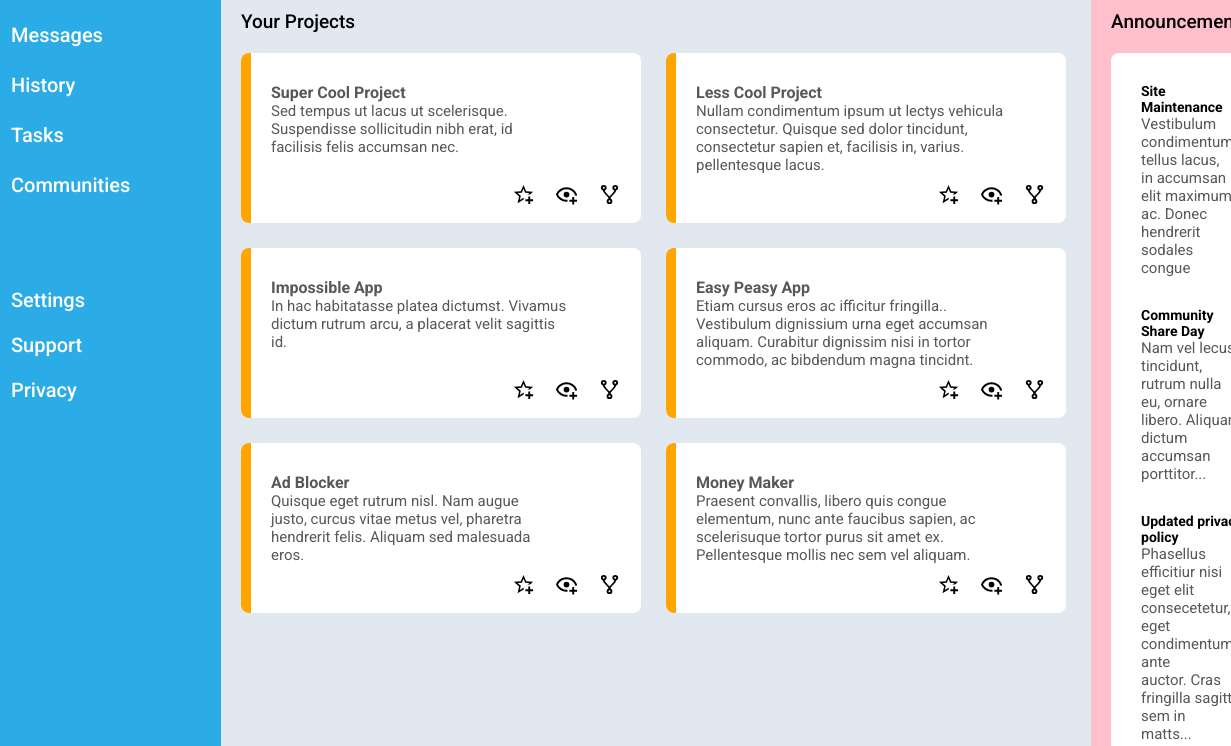
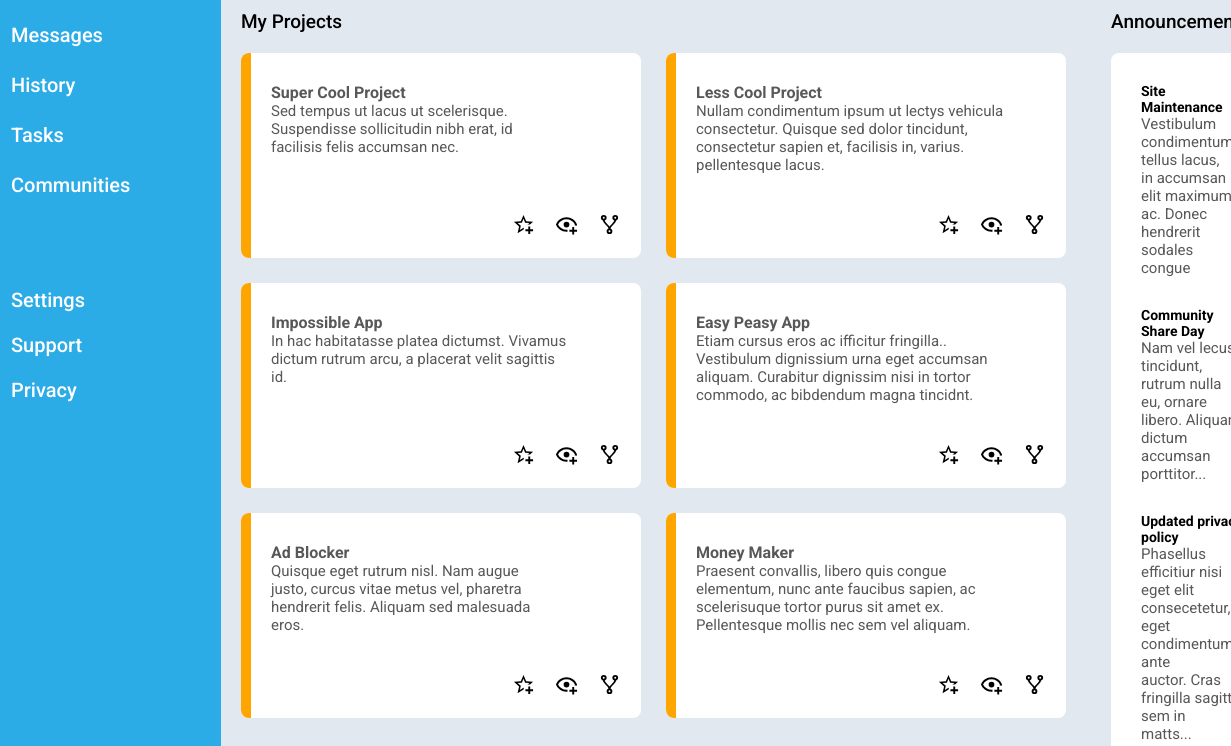
Before and after one commit to assanali-akhtanov/odin-dashboard, a plain HTML site: page index.html in a window 1280 px wide. Shown: the part 180-926 px from the top of the page, 49-1280 px from the left. Drawn offline with Linux system fonts and the light colour scheme.

Commit message:
Final version. All components are done.

```diff
--- a/index.html
+++ b/index.html
@@ -72,7 +72,7 @@
       </div>
       <div class="blog">
         <div class="blog-container-left">
-          <div class="blog-paragraphs">Your Projects</div>
+          <div class="blog-paragraphs">My Projects</div>
           <div class="projects">
             <div class="project">
               <div class="yellow-bar"></div>
--- a/style.css
+++ b/style.css
@@ -202,7 +202,7 @@ html, body {
   row-gap: 25px;
   column-gap: 25px;
   grid-template-columns: 400px 400px;
-  grid-template-rows: 170px 170px 170px;
+  grid-template-rows: 205px 205px 205px;
 }
 
 
@@ -250,6 +250,7 @@ html, body {
 }
 
 .project-icons {
+  padding-top: 30px;
   display: flex;
   justify-content: flex-end;
   flex: 1;
@@ -264,7 +265,6 @@ html, body {
 .blog-container-right {
   display: flex;
   flex-direction: column;
-  background-color: pink;
   flex: 1;
   padding-left: 20px;
   padding-right: 20px;
@@ -304,6 +304,7 @@ html, body {
 
 .trending-container {
   flex: 1;
+  padding-top: 30px;
 }
 
 
```
